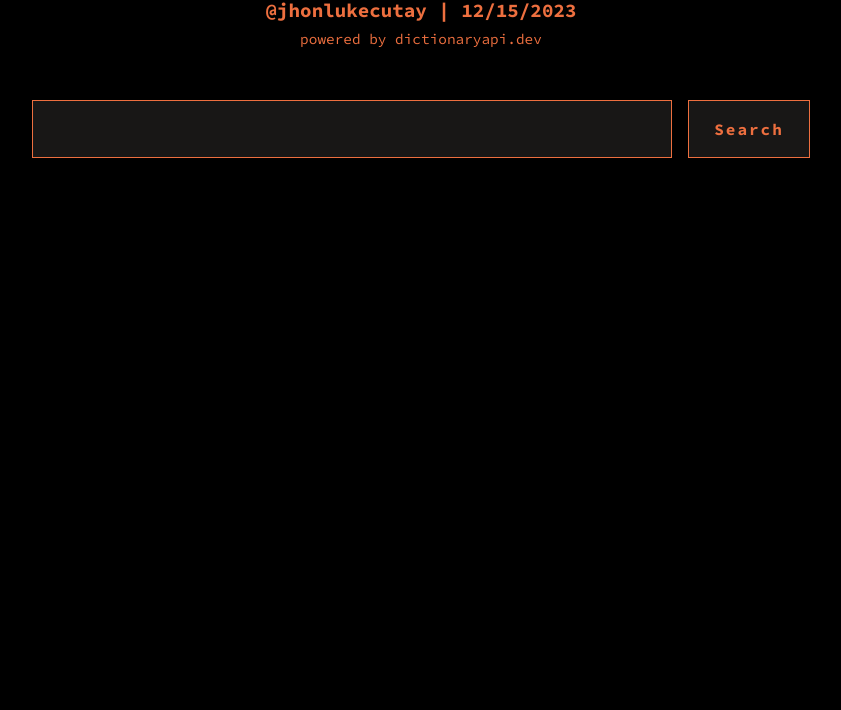
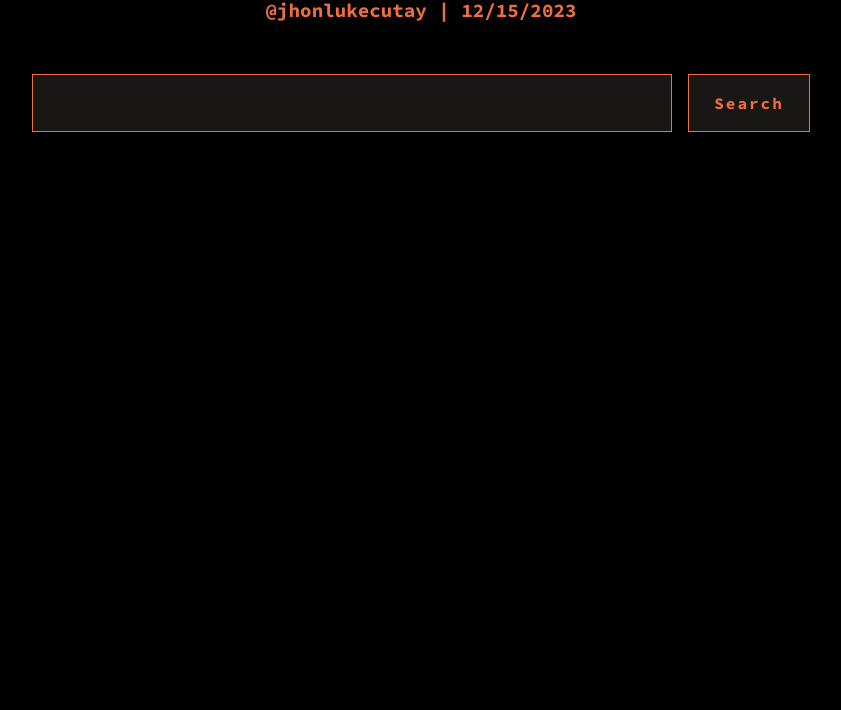
Before and after one commit to 0nxll/linguaMnemosyne, a website: page index.html in a window 1280 px wide. Shown: the part 90-800 px from the top of the page, without its empty margins (219-1060 px from the left). Drawn offline with nearby package versions, Linux system fonts and the light colour scheme.

Commit message:
Update index.html

```diff
--- a/index.html
+++ b/index.html
@@ -25,7 +25,7 @@
 
             <h1 class="titleApp oFont animate__animated animate__fadeIn animate__delay-2s">Word Sage</h1>
             <h3 class="meSubTitle oFont animate__animated animate__fadeIn  d25s">@jhonlukecutay | 12/15/2023</h3>
-            <p class="oFont animate__animated animate__fadeIn animate__delay-3s">powered by dictionaryapi.dev</p>
+            <!-- <p class="oFont animate__animated animate__fadeIn animate__delay-3s">powered by dictionaryapi.dev</p> -->
 
             <div class="innerCont">
 
```
